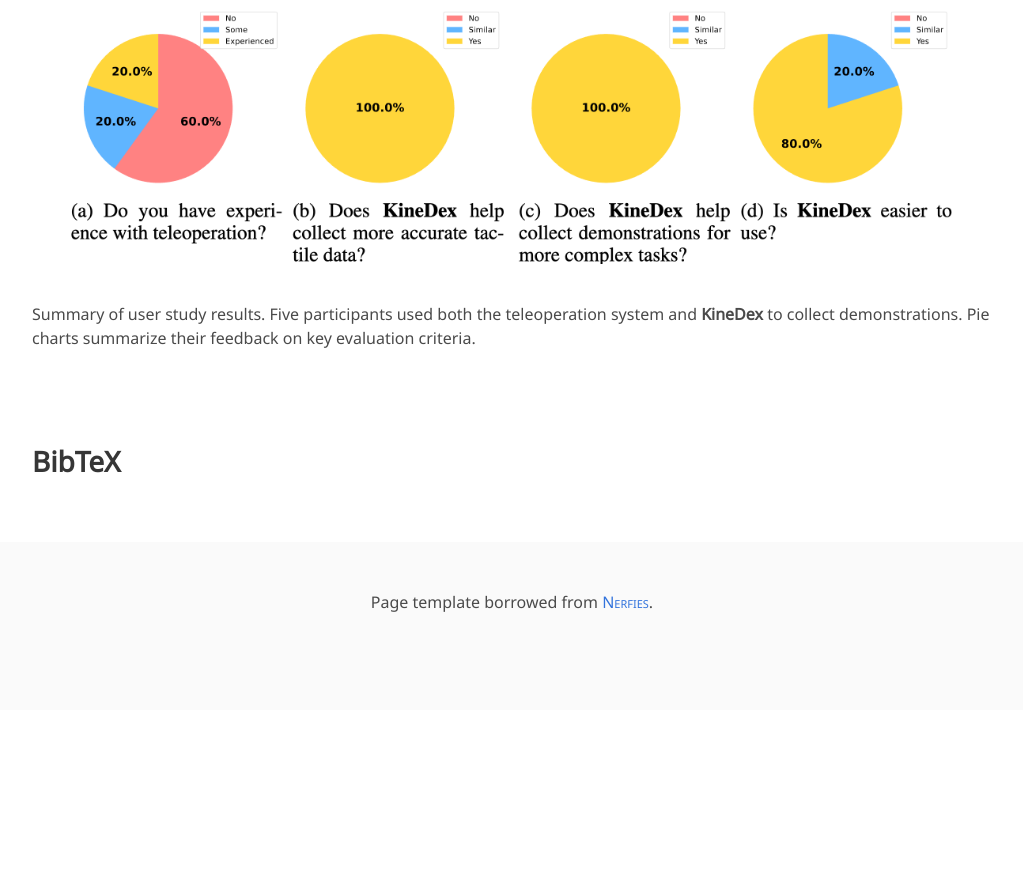
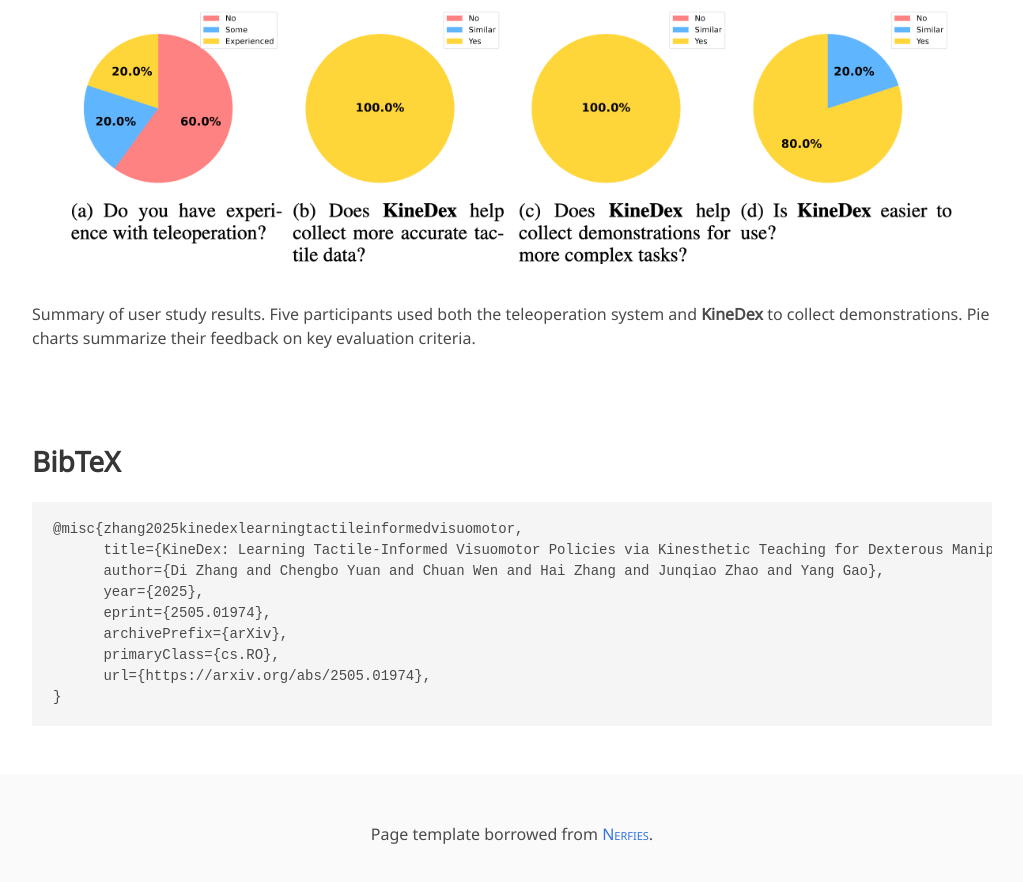
Before and after one commit to DinoMini00/KineDex, a plain HTML site: page index.html in a window 1280 px wide. Shown: the part 5381-6263 px from the top of the page, without its empty margins (128-1151 px from the left). Before the commit the page ends 6091 px from the top, so only its background shows below. Drawn offline with nearby package versions, Linux system fonts and the light colour scheme; some icons are missing; a web font is replaced by a local one.

Commit message:
add bibtex

```diff
--- a/index.html
+++ b/index.html
@@ -406,12 +406,15 @@
 <section class="section" id="BibTeX">
   <div class="container is-max-desktop content">
     <h2 class="title">BibTeX</h2>
-    <!-- <pre><code>@article{park2021nerfies,
-  author    = {Park, Keunhong and Sinha, Utkarsh and Barron, Jonathan T. and Bouaziz, Sofien and Goldman, Dan B and Seitz, Steven M. and Martin-Brualla, Ricardo},
-  title     = {Nerfies: Deformable Neural Radiance Fields},
-  journal   = {ICCV},
-  year      = {2021},
-}</code></pre> -->
+    <pre><code>@misc{zhang2025kinedexlearningtactileinformedvisuomotor,
+      title={KineDex: Learning Tactile-Informed Visuomotor Policies via Kinesthetic Teaching for Dexterous Manipulation},
+      author={Di Zhang and Chengbo Yuan and Chuan Wen and Hai Zhang and Junqiao Zhao and Yang Gao},
+      year={2025},
+      eprint={2505.01974},
+      archivePrefix={arXiv},
+      primaryClass={cs.RO},
+      url={https://arxiv.org/abs/2505.01974},
+}</code></pre>
   </div>
 </section>
 
```
